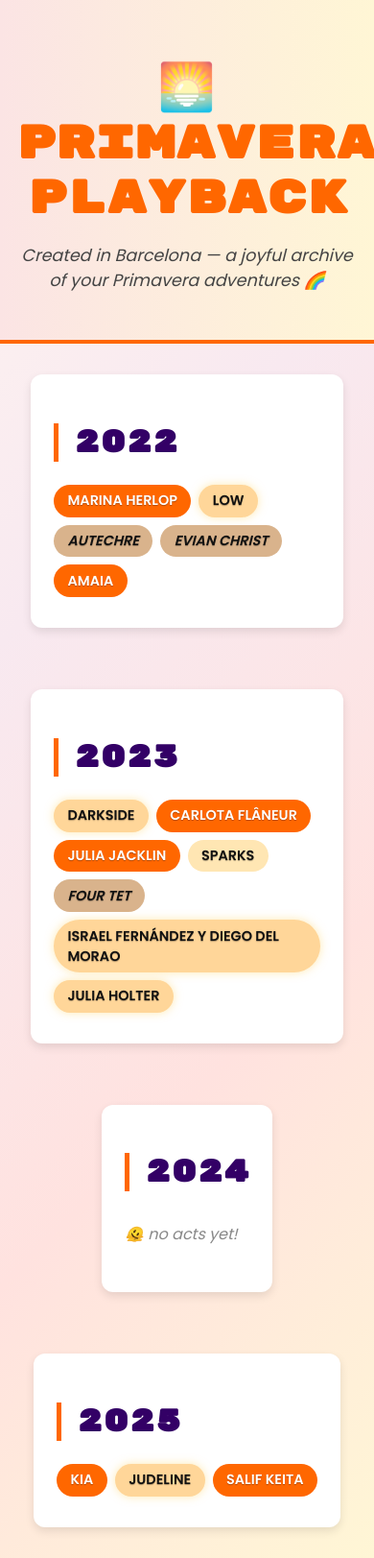
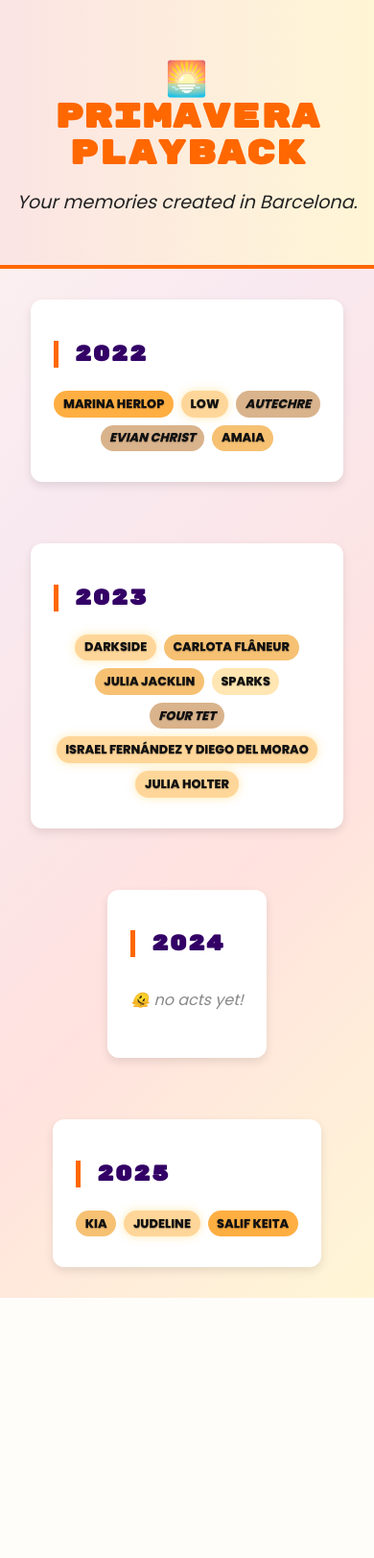
Before and after one commit to corpuschris/primavera-playback, a Flask app: page / in a window 390 px wide. Shown: the whole page at 96% size. After the commit the page ends 1352 px from the top, so only its background shows below. Run offline with Flask 3, Linux system fonts and the light colour scheme.

Commit message:
Final project polish: mobile responsive layout, bug fixes, bubble styles updated

```diff
--- a/static/style.css
+++ b/static/style.css
@@ -390,3 +390,154 @@ body {
     font-size: 1rem;
     margin-top: 0.5rem;
 }
+
+
+
+/* === BASE STYLES === */
+body {
+    font-family: 'Poppins', 'Segoe UI', Tahoma, Geneva, Verdana, sans-serif;
+    margin: 0;
+    padding: 0;
+    background: linear-gradient(135deg, #fff5f0, #f8e9f0, #ffe2df, #fff6d5);
+    color: #222;
+}
+
+.page-banner {
+    text-align: center;
+    padding: 5rem 2rem;
+    background: linear-gradient(to right, #ffe5d0, #fff0e0);
+    border-bottom: 4px solid #ff6700;
+    box-shadow: 0 4px 12px rgba(0,0,0,0.1);
+    animation: fadeInUp 0.6s ease;
+}
+
+.page-banner h1 {
+    font-family: 'Bebas Neue', sans-serif;
+    font-size: 5rem;
+    letter-spacing: 2px;
+    color: #ff6700;
+    text-transform: uppercase;
+    margin: 0;
+}
+
+.slogan {
+    font-style: italic;
+    font-weight: 600;
+    font-size: 1.5rem;
+    color: #444;
+}
+
+.back-home {
+    display: inline-block;
+    margin-top: 2rem;
+    font-size: 1rem;
+    text-decoration: none;
+    color: #444;
+    border: 1px solid #ccc;
+    padding: 8px 14px;
+    border-radius: 10px;
+    background-color: #fffaf4;
+    transition: all 0.2s ease;
+}
+
+.back-home:hover {
+    background-color: #ffe5cc;
+    border-color: #ff6700;
+    color: #000;
+}
+
+/* === COLOR CLASSES FOR EXPERIENCE === */
+.bright {
+    background-color: #ffae42;
+    color: #111;
+}
+.glance {
+    background-color: #f6c173;
+    color: #111;
+}
+.okay {
+    background-color: #ffd28f;
+    color: #111;
+}
+.red {
+    background-color: #ffd6d6;
+    color: #222;
+}
+.good {
+    background-color: #ffe4b3;
+    color: #111;
+}
+.meh {
+    background-color: #d8c2a6;
+    color: #111;
+}
+.default {
+    background-color: #e0e0e0;
+    color: #111;
+}
+
+/* === SIZE CLASSES === */
+.tiny {
+    font-size: 0.75rem;
+    padding: 0.6rem;
+    transform: scale(0.9);
+}
+.small {
+    font-size: 0.85rem;
+    padding: 0.9rem;
+    transform: scale(1);
+}
+.medium {
+    font-size: 1rem;
+    padding: 1.1rem;
+    transform: scale(1.05);
+}
+.large {
+    font-size: 1.2rem;
+    padding: 1.3rem;
+    transform: scale(1.15);
+}
+.huge {
+    font-size: 1.4rem;
+    padding: 1.6rem;
+    transform: scale(1.25);
+}
+
+/* === HOMEPAGE HEADER === */
+.home-hero .tagline {
+    font-size: 1.2rem;
+    font-weight: 500;
+    margin-top: 1rem;
+    color: #222;
+    font-style: italic;
+    text-align: center;
+}
+@media screen and (max-width: 600px) {
+  .site-title {
+    font-size: 2.2rem;
+    line-height: 1.1;
+  }
+
+  .tagline {
+    font-size: 1rem;
+  }
+
+  .year-label {
+    font-size: 1.4rem;
+    flex-direction: column;
+    align-items: flex-start;
+  }
+
+  .bubble {
+    font-size: 0.8rem;
+    padding: 0.3rem 0.6rem;
+  }
+
+  .bubble-wrap, .burst-layout {
+    justify-content: center;
+  }
+
+  .artist-grid {
+    grid-template-columns: repeat(auto-fit, minmax(120px, 1fr));
+  }
+}
--- a/templates/index.html
+++ b/templates/index.html
@@ -4,12 +4,12 @@
     <meta charset="UTF-8">
     <title>Primavera Playback</title>
     <link rel="stylesheet" href="{{ url_for('static', filename='style.css') }}">
-    <link href="https://fonts.googleapis.com/css2?family=Rubik+Mono+One&family=Poppins:wght@400;600&display=swap" rel="stylesheet">
+    <link href="https://fonts.googleapis.com/css2?family=Rubik+Mono+One&family=Bebas+Neue&family=Poppins:wght@400;600;800&display=swap" rel="stylesheet">
 </head>
 <body class="home-theme">
     <div class="home-hero">
         <h1 class="site-title">🌅<br>Primavera<br>Playback</h1>
-        <p class="tagline">Created in Barcelona — a joyful archive of your Primavera adventures 🌈</p>
+        <p class="tagline">Your memories created in Barcelona.</p>
     </div>
 
     <div class="year-grid">
@@ -27,8 +27,14 @@
                             {% set bubble_class = bubble_class + ' bubble-okay' %}
                         {% elif exp.rating == 'bad' %}
                             {% set bubble_class = bubble_class + ' bubble-bad' %}
+                        {% elif exp.status == 'glanced' %}
+                            {% set bubble_class = bubble_class + ' glance' %}
+                        {% elif exp.status == 'watched' %}
+                            {% set bubble_class = bubble_class + ' bright' %}
                         {% endif %}
-                        <a href="{{ url_for('lineup', year=year) }}#{{ artist | replace(' ', '_') }}" class="{{ bubble_class }}">{{ artist }}</a>
+                        <a href="{{ url_for('lineup', year=year) }}#{{ artist | replace(' ', '_') }}" class="{{ bubble_class }}">
+                            {{ artist }}
+                        </a>
                     {% endfor %}
                 {% else %}
                     <p class="empty">🫠 no acts yet!</p>
```
Also changed, not shown: templates/lineup.html (+5 -2 lines), instance/app.db.
